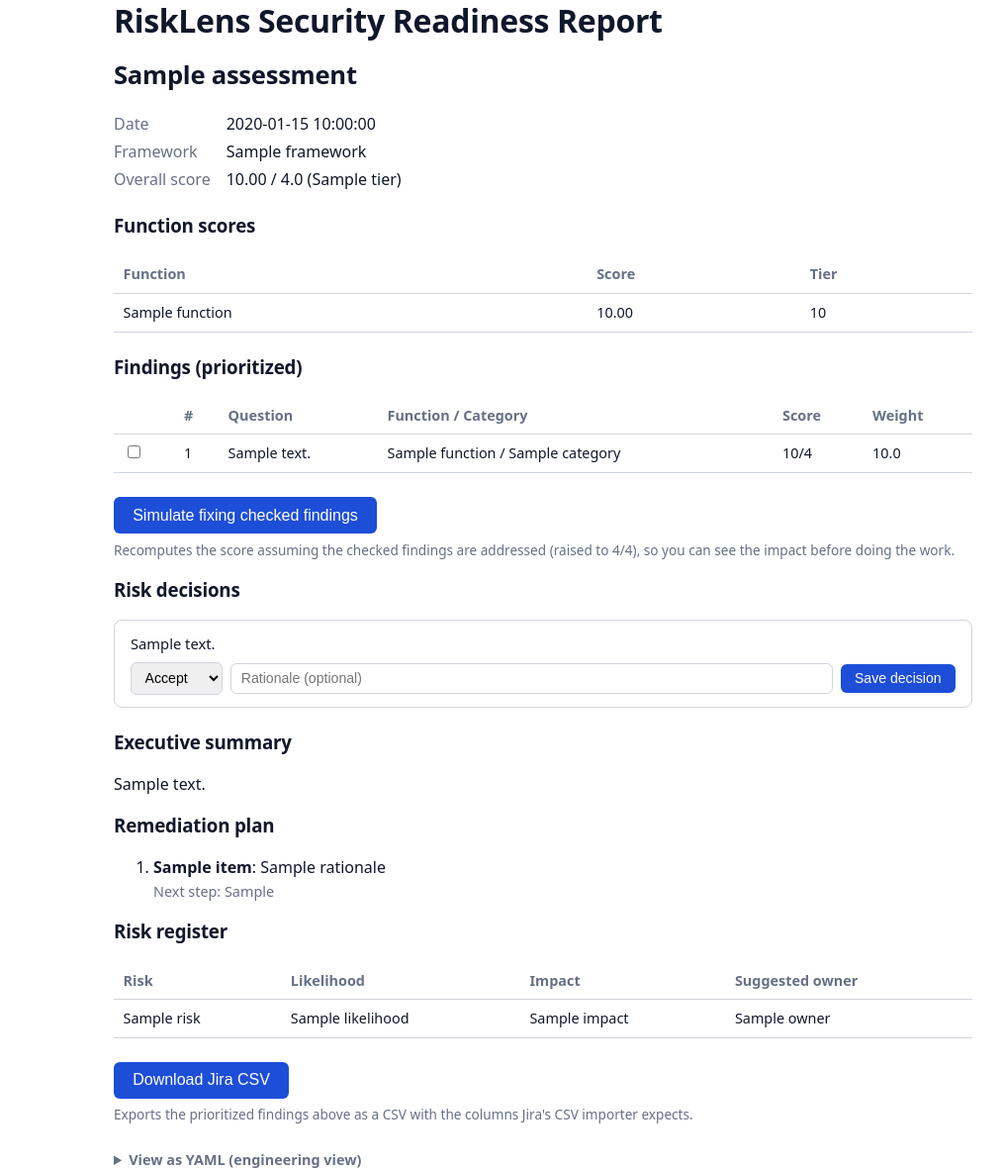
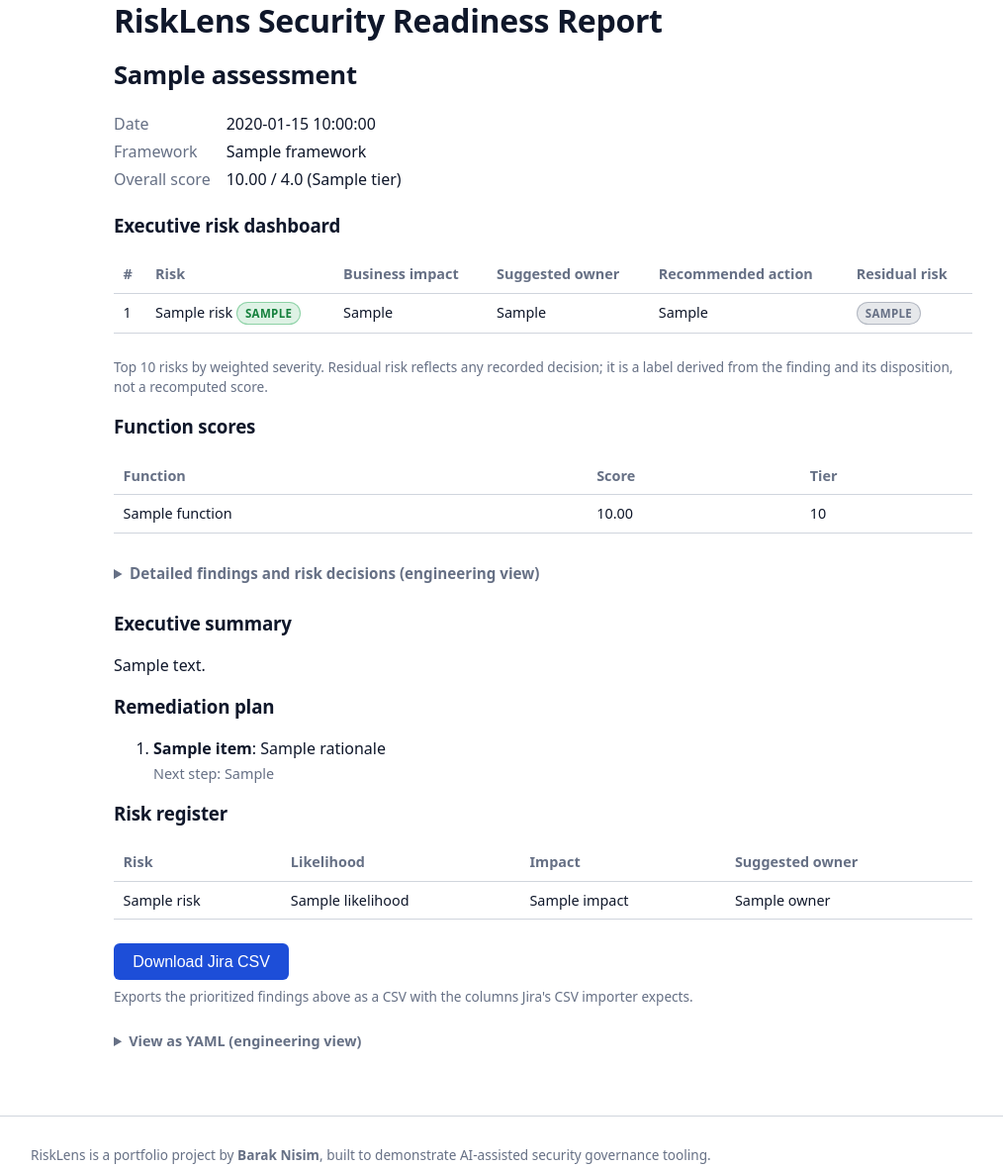
Before and after one commit to Barak-Nisim/risklens, a FastAPI app: template risklens/web/templates/report.html in a window 1280 px wide. Shown: the part 151-1331 px from the top of the page at 99% size, without its empty margins (91-1105 px from the left). Run offline with FastAPI, Linux system fonts and the light colour scheme; the template is opened without the code that fills it: most values are stand-ins (such as "Sample title", 1, 10 or a date in 2020).

Commit message:
Lead the web report with the executive dashboard
report.html gains an "Executive risk dashboard" table directly under the meta
block, with colored severity/residual band badges. The full findings table and
risk-decisions blocks are demoted into a collapsible details element so the
dashboard reads first, while the simulate checkboxes and decision forms they
depend on stay in the DOM. app.py builds and passes executive_view on both the
/assess and post-decision render paths (AI-enriched on /assess). New band and
findings-detail styles reuse the existing CSS-variable palette, light and dark.

Co-Authored-By: Claude Sonnet 5 <noreply@anthropic.com>

```diff
--- a/risklens/web/app.py
+++ b/risklens/web/app.py
@@ -17,6 +17,7 @@ from fastapi.responses import HTMLResponse, StreamingResponse
 from fastapi.staticfiles import StaticFiles
 from fastapi.templating import Jinja2Templates
 
+from risklens.dashboard import build_executive_view, enrich_executive_view
 from risklens.decisions import clear_decision, load_decisions, record_decision
 from risklens.history import record_snapshot
 from risklens.loader import dump_assessment, load_assessment, load_framework, parse_assessment
@@ -111,6 +112,9 @@ async def assess(request: Request):
 
         ai_narrative = generate_narrative(result)
 
+    decisions = load_decisions(assessment.org_name)
+    executive_view = enrich_executive_view(build_executive_view(result, decisions), ai_narrative)
+
     return templates.TemplateResponse(
         request,
         "report.html",
@@ -120,7 +124,8 @@ async def assess(request: Request):
             "tier_for_score": tier_for_score,
             "answers_yaml": answers_yaml,
             "history": history,
-            "decisions": load_decisions(assessment.org_name),
+            "decisions": decisions,
+            "executive_view": executive_view,
         },
     )
 
@@ -132,6 +137,7 @@ def _render_report_with_decisions(request: Request, answers_yaml: str) -> HTMLRe
     assessment = parse_assessment(answers_yaml)
     framework = load_framework(assessment.framework_id)
     result = score_assessment(framework, assessment, finding_threshold=DEFAULT_FINDING_THRESHOLD)
+    decisions = load_decisions(assessment.org_name)
 
     return templates.TemplateResponse(
         request,
@@ -142,7 +148,8 @@ def _render_report_with_decisions(request: Request, answers_yaml: str) -> HTMLRe
             "tier_for_score": tier_for_score,
             "answers_yaml": answers_yaml,
             "history": [],
-            "decisions": load_decisions(assessment.org_name),
+            "decisions": decisions,
+            "executive_view": build_executive_view(result, decisions),
         },
     )
 
--- a/risklens/web/static/style.css
+++ b/risklens/web/static/style.css
@@ -685,6 +685,48 @@ dl.meta dd { margin: 0; }
 
 form.jira-export { margin-top: 1.5rem; }
 
+/* ---------- executive risk dashboard ---------- */
+
+.dashboard-table td { vertical-align: top; }
+
+.band-badge {
+  display: inline-block;
+  font-weight: 700;
+  font-size: 0.72rem;
+  text-transform: uppercase;
+  letter-spacing: 0.03em;
+  padding: 0.1rem 0.5rem;
+  border-radius: 999px;
+  white-space: nowrap;
+  border: 1px solid transparent;
+}
+/* tinted fills keyed off the existing palette, legible in light and dark */
+.band-high { background: rgba(220, 38, 38, 0.14); color: #b91c1c; border-color: rgba(220, 38, 38, 0.4); }
+.band-medium { background: rgba(217, 119, 6, 0.16); color: #b45309; border-color: rgba(217, 119, 6, 0.4); }
+.band-low { background: rgba(22, 163, 74, 0.14); color: #15803d; border-color: rgba(22, 163, 74, 0.4); }
+.band-accepted { background: rgba(102, 112, 133, 0.16); color: var(--muted); border-color: rgba(102, 112, 133, 0.4); }
+
+@media (prefers-color-scheme: dark) {
+  :root:not([data-theme="light"]) .band-high { color: #fca5a5; }
+  :root:not([data-theme="light"]) .band-medium { color: #fcd34d; }
+  :root:not([data-theme="light"]) .band-low { color: #86efac; }
+  :root:not([data-theme="light"]) .band-accepted { color: #cbd5e1; }
+}
+:root[data-theme="dark"] .band-high { color: #fca5a5; }
+:root[data-theme="dark"] .band-medium { color: #fcd34d; }
+:root[data-theme="dark"] .band-low { color: #86efac; }
+:root[data-theme="dark"] .band-accepted { color: #cbd5e1; }
+
+.findings-detail { margin: 1.5rem 0; }
+.findings-detail > summary {
+  cursor: pointer;
+  font-weight: 600;
+  color: var(--muted);
+  font-size: 0.95rem;
+  padding: 0.3rem 0;
+}
+.findings-detail[open] > summary { margin-bottom: 0.5rem; }
+
 /* ---------- responsive ---------- */
 
 @media (max-width: 800px) {
--- a/risklens/web/templates/report.html
+++ b/risklens/web/templates/report.html
@@ -11,6 +11,41 @@
     <dt>Framework</dt><dd>{{ result.framework.name }}</dd>
     <dt>Overall score</dt><dd>{{ "%.2f"|format(result.overall_score) }} / 4.0 ({{ result.tier }})</dd>
   </dl>
+
+  {% if executive_view %}
+  {% set band_class = {"High": "band-high", "Medium": "band-medium", "Low": "band-low"} %}
+  <h3>Executive risk dashboard</h3>
+  {% if executive_view.risks %}
+  <table class="dashboard-table">
+    <thead>
+      <tr>
+        <th>#</th><th>Risk</th><th>Business impact</th><th>Suggested owner</th>
+        <th>Recommended action</th><th>Residual risk</th>
+      </tr>
+    </thead>
+    <tbody>
+      {% for risk in executive_view.risks %}
+      <tr>
+        <td>{{ risk.rank }}</td>
+        <td>
+          {{ risk.title }}
+          <span class="band-badge {{ band_class.get(risk.severity_band, 'band-low') }}">{{ risk.severity_band }}</span>
+        </td>
+        <td>{{ risk.business_impact }}</td>
+        <td>{{ risk.suggested_owner }}</td>
+        <td>{{ risk.recommended_action }}</td>
+        <td>
+          <span class="band-badge {{ band_class.get(risk.residual_band, 'band-accepted') }}">{{ risk.residual_band }}</span>
+        </td>
+      </tr>
+      {% endfor %}
+    </tbody>
+  </table>
+  <p class="field-caption">Top {{ executive_view.top_n }} risks by weighted severity. Residual risk reflects any recorded decision; it is a label derived from the finding and its disposition, not a recomputed score.</p>
+  {% else %}
+  <p>No findings below the configured threshold.</p>
+  {% endif %}
+  {% endif %}
 
   {% if history and history|length > 1 %}
   <div class="trend-box">
@@ -49,6 +84,9 @@
       {% endfor %}
     </tbody>
   </table>
+
+  <details class="findings-detail">
+  <summary>Detailed findings and risk decisions (engineering view)</summary>
 
   <h3>Findings (prioritized)</h3>
   {% if result.findings %}
@@ -112,6 +150,7 @@
     {% endfor %}
   </div>
   {% endif %}
+  </details>
 
   {% if ai_narrative %}
   <h3>Executive summary</h3>
```
Also changed, not shown: tests/test_web.py (+49 -0 lines).
